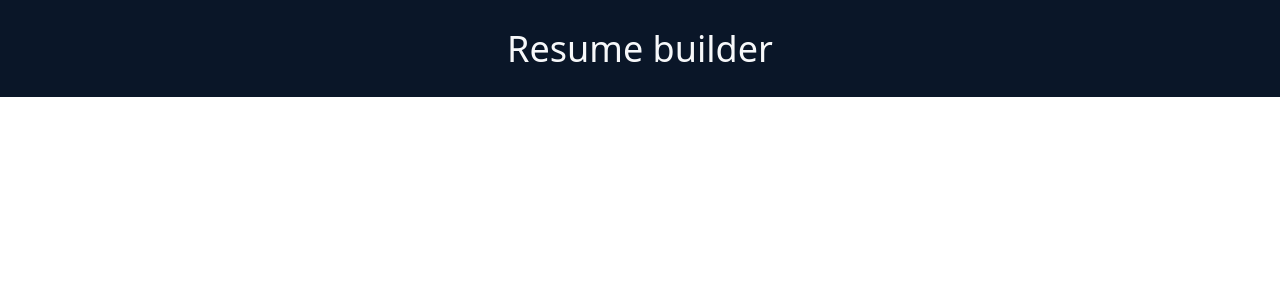
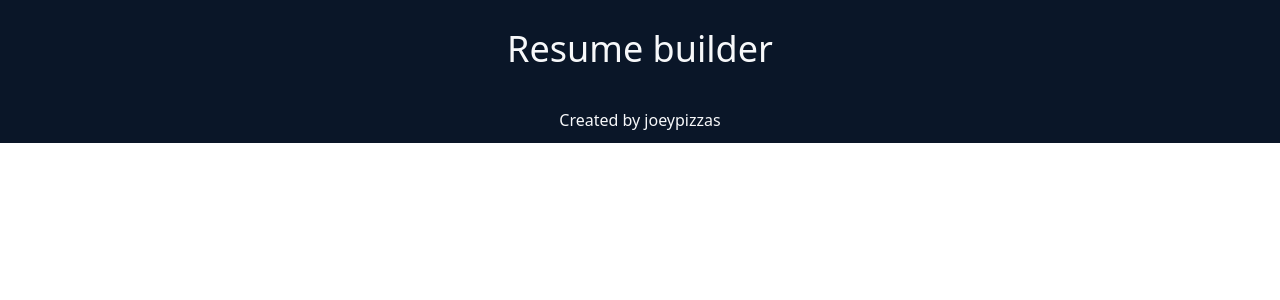
Before and after one commit to joeypizzas/resume-app, a React (Vite) app: page / in a window 1280 px wide. Shown: the top 300 px of the page. Built offline with nearby package versions, Linux system fonts and the light colour scheme.

Commit message:
Invoked Footer in App

```diff
--- a/src/App.jsx
+++ b/src/App.jsx
@@ -4,12 +4,14 @@ import "./App.css";
 import { useState } from "react";
 import { Header } from "./components/Header/Header.jsx";
 import { ResumeContainer } from "./components/ResumeContainer/ResumeContainer.jsx";
+import { Footer } from "./components/Footer/Footer.jsx";
 
 function App() {
   return (
     <div className="app">
       <Header></Header>
       <ResumeContainer></ResumeContainer>
+      <Footer></Footer>
     </div>
   );
 }
```
